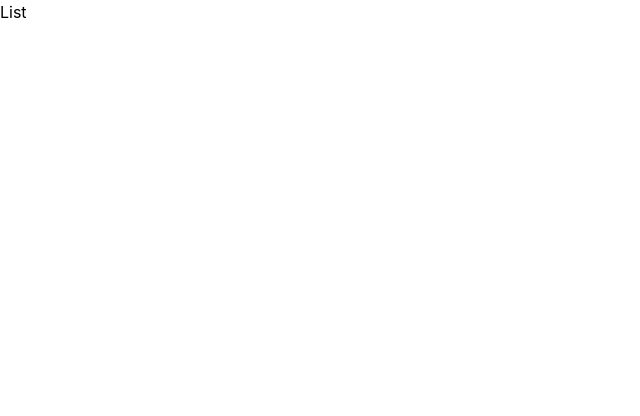
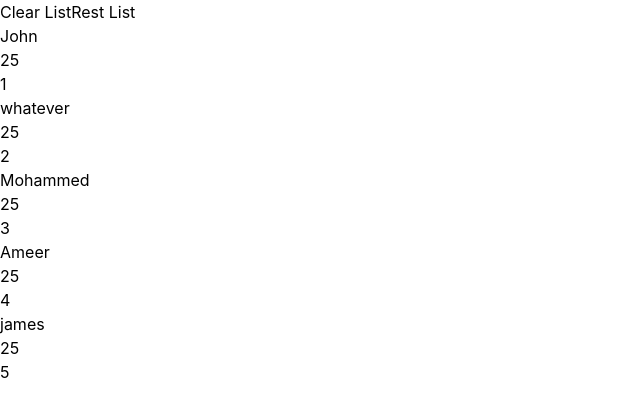
Before and after one commit to Ameer2000Mzori/List-UseReducer-React, a React (Create React App) app: page / in a window 1280 px wide. Shown: the top 416 px of the page, without its empty margins (0-640 px from the left). Built offline with nearby package versions, Linux system fonts and the light colour scheme.

Commit message:
added logic added reducer andded data and more

```diff
--- a/src/component/List.jsx
+++ b/src/component/List.jsx
@@ -1,7 +1,51 @@
-import React from 'react'
+import React, { useState, useReducer, useEffect } from 'react'
+import { usersList } from './hooks/dataList.js'
+
+const reducer = (state, action) => {
+  if (action.type === 'CLEAR_LIST') {
+    return { state: {} }
+  }
+  if (action.type === 'REST_LIST') {
+    return { state: usersList }
+  }
+}
 
 const List = () => {
-  return <div>List</div>
+  const [userData, setUserData] = useState(usersList)
+
+  const [state, dispatch] = useReducer(reducer, userData)
+
+  const removeAllUsers = () => {
+    dispatch({ type: 'CLEAR_LIST' })
+  }
+
+  const resetListUsers = () => {
+    dispatch({ type: 'REST_LIST' })
+  }
+
+  useEffect(() => {
+    console.log(state)
+  }, [state])
+
+  return (
+    <div>
+      <div>
+        <button onClick={removeAllUsers}>Clear List</button>
+        <button onClick={resetListUsers}>Rest List</button>
+      </div>
+      <div>
+        {userData.map((user, index) => {
+          return (
+            <div key={index}>
+              <p>{user.name}</p>
+              <p>{user.age}</p>
+              <p>{user.id}</p>
+            </div>
+          )
+        })}
+      </div>
+    </div>
+  )
 }
 
 export default List
```
